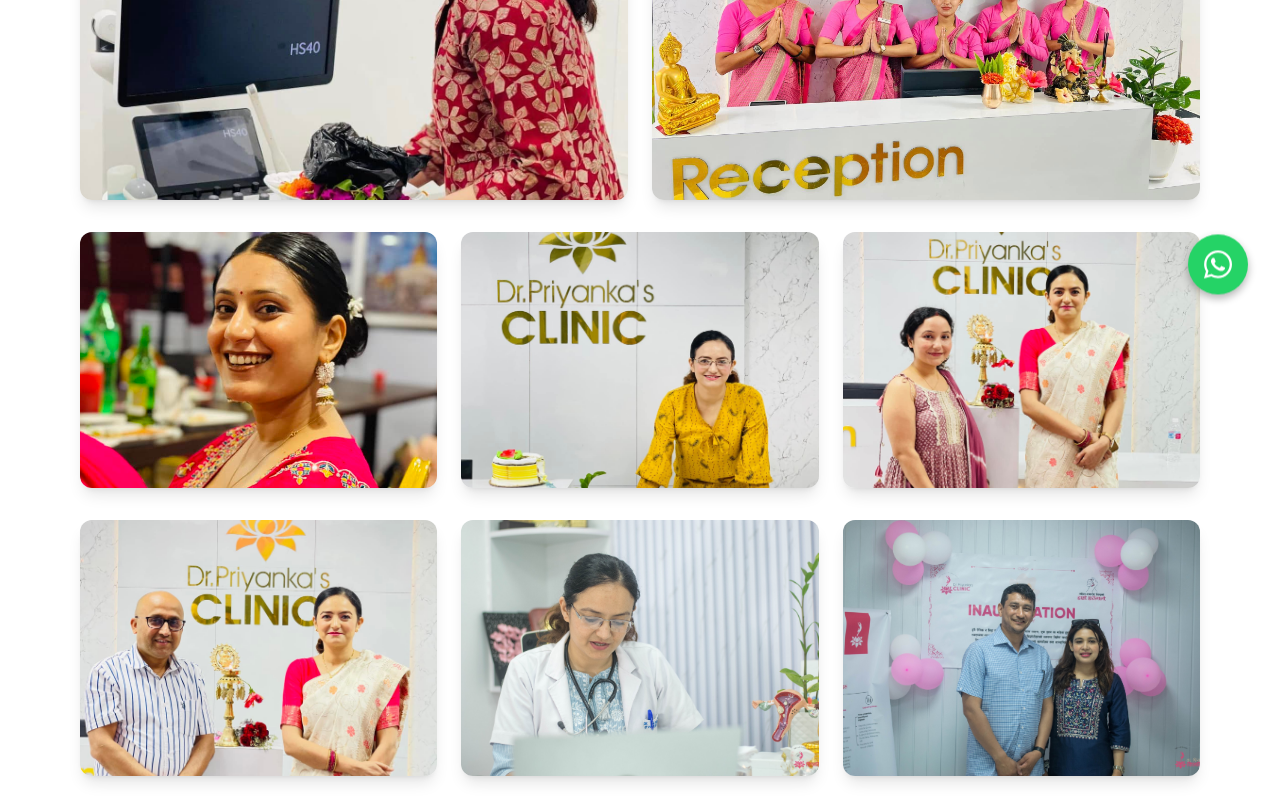
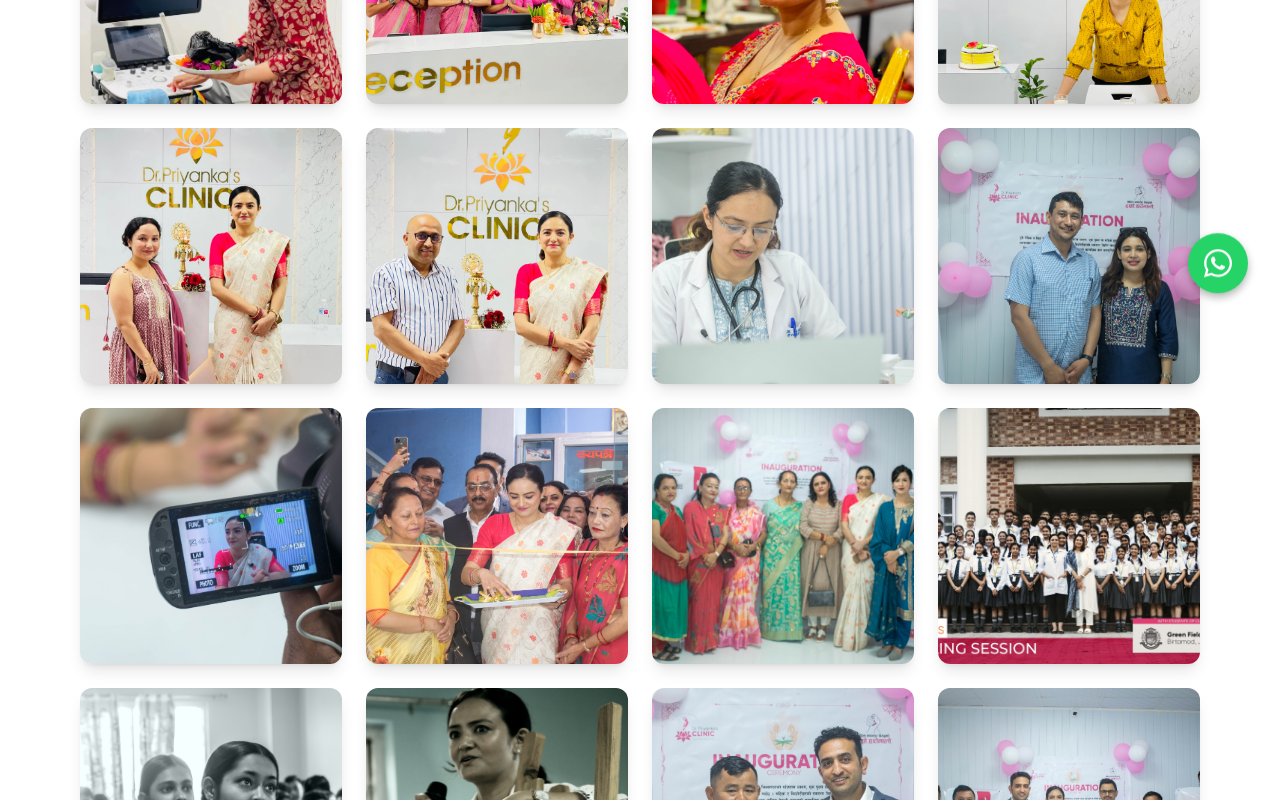
Before and after one commit to SRIYOGconsulting/drpriyankasclinic, a React (Vite) app: page /gallery in a window 1280 px wide. Shown: the part 460-1260 px from the top of the page. Built offline with nearby package versions, Linux system fonts and the light colour scheme.

Commit message:
enhanced home,service and gallery page

```diff
--- a/src/pages/Gallery.jsx
+++ b/src/pages/Gallery.jsx
@@ -21,12 +21,12 @@
   return (
     <div className="max-w-6xl mx-auto px-4 py-12">
       <nav className="text-sm text-slate-600 mb-6">Home / Photo Gallery</nav>
-      <h1 className="text-3xl md:text-4xl font-bold text-slate-900">Photo Gallery</h1>
-      <div className="mt-12 space-y-8">
-        {/* First Row - 2 images */}
-        <div className="grid grid-cols-1 sm:grid-cols-2 gap-6">
-          {files.slice(0, 2).map((f, idx) => (
-            <div key={f} className="relative group overflow-hidden rounded-xl shadow-lg hover:shadow-xl transition-shadow duration-300">
+      <h1 className="text-3xl md:text-4xl font-bold text-slate-900 mb-2">Photo Gallery</h1>
+      <p className="text-slate-600 mb-8">Explore our clinic through these beautiful moments</p>
+      <div className="mt-12">
+        <div className="grid grid-cols-1 sm:grid-cols-2 md:grid-cols-3 lg:grid-cols-4 gap-6">
+          {files.map((f, idx) => (
+            <div key={f} className="relative group overflow-hidden rounded-xl shadow-lg hover:shadow-xl transition-all duration-300">
               <button
                 type="button"
                 onClick={() => setOpenIndex(idx)}
@@ -35,50 +35,6 @@
                 <img
                   src={`/assets/gallery/${f}`}
                   alt={`Gallery image ${idx + 1}`}
-                  className="w-full h-64 sm:h-80 md:h-96 object-cover transform group-hover:scale-105 transition-transform duration-300"
-                />
-                <div className="absolute inset-0 bg-black/20 opacity-0 group-hover:opacity-100 transition-opacity duration-300 flex items-center justify-center">
-                  <span className="text-white text-lg font-medium bg-pink-600 px-4 py-2 rounded-full">View</span>
-                </div>
-              </button>
-            </div>
-          ))}
-        </div>
-
-        {/* Second Row - 3 images */}
-        <div className="grid grid-cols-1 sm:grid-cols-3 gap-6">
-          {files.slice(2, 5).map((f, idx) => (
-            <div key={f} className="relative group overflow-hidden rounded-xl shadow-lg hover:shadow-xl transition-shadow duration-300">
-              <button
-                type="button"
-                onClick={() => setOpenIndex(idx + 2)}
-                className="block w-full h-full"
-              >
-                <img
-                  src={`/assets/gallery/${f}`}
-                  alt={`Gallery image ${idx + 3}`}
-                  className="w-full h-64 object-cover transform group-hover:scale-105 transition-transform duration-300"
-                />
-                <div className="absolute inset-0 bg-black/20 opacity-0 group-hover:opacity-100 transition-opacity duration-300 flex items-center justify-center">
-                  <span className="text-white text-lg font-medium bg-pink-600 px-4 py-2 rounded-full">View</span>
-                </div>
-              </button>
-            </div>
-          ))}
-        </div>
-
-        {/* Third Row - 3 images */}
-        <div className="grid grid-cols-1 sm:grid-cols-3 gap-6">
-          {files.slice(5, 8).map((f, idx) => (
-            <div key={f} className="relative group overflow-hidden rounded-xl shadow-lg hover:shadow-xl transition-shadow duration-300">
-              <button
-                type="button"
-                onClick={() => setOpenIndex(idx + 5)}
-                className="block w-full h-full"
-              >
-                <img
-                  src={`/assets/gallery/${f}`}
-                  alt={`Gallery image ${idx + 6}`}
                   className="w-full h-64 object-cover transform group-hover:scale-105 transition-transform duration-300"
                 />
                 <div className="absolute inset-0 bg-black/20 opacity-0 group-hover:opacity-100 transition-opacity duration-300 flex items-center justify-center">
--- a/src/pages/Services.jsx
+++ b/src/pages/Services.jsx
@@ -1,4 +1,21 @@
-const Section = ({ small, title, items }) => (
+const ServiceItem = ({ service: s }) => (
+  <div className="service-box-3 text-center flex flex-col h-full">
+    <div className="service-thumb">
+      <img src={s.img} alt={s.title} className="w-full h-48 object-cover rounded-t-xl" />
+    </div>
+    <div className="px-6 pb-6 -mt-4 flex-1 flex">
+      <div className="bg-white rounded-xl shadow-sm border border-gray-100 p-5 flex flex-col w-full">
+        <h3 className="text-xl font-semibold text-slate-900">{s.title}</h3>
+        <p className="text-sm text-slate-700 mt-2">{s.desc}</p>
+        <div className="mt-auto pt-4">
+          <a href="/contact" className="inline-flex justify-center items-center w-full px-4 py-3 rounded-full border border-pink-600 text-pink-700 hover:bg-pink-50 text-sm font-medium">Book an Appointment</a>
+        </div>
+      </div>
+    </div>
+  </div>
+);
+
+const Section = ({ small, title, items, isCustomGrid = false, customLayout = false }) => (
   <section className="py-16 bg-slate-50">
     <div className="max-w-6xl mx-auto px-4">
       <div className="grid md:grid-cols-3 gap-8 items-end mb-10">
@@ -12,24 +29,60 @@
           <a href="/contact" className="inline-flex items-center bg-pink-600 hover:bg-pink-700 text-white px-5 py-3 rounded-full"><span className="mr-2 text-lg">+</span>Book an Appointment</a>
         </div>
       </div>
-      <div className="grid gap-6 sm:grid-cols-2 lg:grid-cols-3">
-        {items.map((s)=> (
-          <div key={s.title} className="service-box-3 text-center flex flex-col h-full">
-            <div className="service-thumb">
-              <img src={s.img} alt={s.title} className="w-full h-48 object-cover rounded-t-xl" />
-            </div>
-            <div className="px-6 pb-6 -mt-4 flex-1 flex">
-              <div className="bg-white rounded-xl shadow-sm border border-gray-100 p-5 flex flex-col w-full">
-                <h3 className="text-xl font-semibold text-slate-900">{s.title}</h3>
-                <p className="text-sm text-slate-700 mt-2">{s.desc}</p>
-                <div className="mt-auto pt-4">
-                  <a href="/contact" className="inline-flex justify-center items-center w-full px-4 py-3 rounded-full border border-pink-600 text-pink-700 hover:bg-pink-50 text-sm font-medium">Book an Appointment</a>
+      {isCustomGrid ? (
+        <div className="space-y-8">
+          {customLayout ? (
+            // Custom layout for Premium Care section (3-1)
+            <>
+              <div className="grid gap-6 sm:grid-cols-3">
+                {/* First three services */}
+                {items.slice(0, 3).map((s) => (
+                  <div key={s.title} className="col-span-1">
+                    <ServiceItem service={s} />
+                  </div>
+                ))}
+
+                {/* Fourth service spans all columns on small screens, single column on larger screens */}
+                <div className="col-span-3 sm:col-span-1 sm:col-start-2">
+                  <ServiceItem service={items[3]} />
                 </div>
               </div>
-            </div>
-          </div>
-        ))}
-      </div>
+            </>
+          ) : (
+            // Standard 2-3-3 layout for other sections
+            <>
+              {/* First row with 2 services centered */}
+              <div className="grid grid-cols-6 gap-6">
+                <div className="col-span-6 sm:col-start-2 sm:col-span-2">
+                  <ServiceItem service={items[0]} />
+                </div>
+                <div className="col-span-6 sm:col-span-2">
+                  <ServiceItem service={items[1]} />
+                </div>
+              </div>
+
+              {/* Next two rows with 3 services each */}
+              <div className="grid gap-6 sm:grid-cols-3">
+                {items.slice(2, 5).map((s) => (
+                  <ServiceItem key={s.title} service={s} />
+                ))}
+              </div>
+
+              <div className="grid gap-6 sm:grid-cols-3">
+                {items.slice(5).map((s) => (
+                  <ServiceItem key={s.title} service={s} />
+                ))}
+              </div>
+            </>
+          )}
+        </div>
+      ) : (
+        <div className="grid gap-6 sm:grid-cols-2 lg:grid-cols-3">
+          {items.map((s) => (
+            <ServiceItem key={s.title} service={s} />
+          ))}
+        </div>
+      )}
     </div>
   </section>
 )
@@ -101,6 +154,7 @@
         desc: 'Comprehensive programs focused on maintaining and improving overall health.'
       },
     ],
+    customLayout: true, // Flag to identify custom layout for this section
   }
 
   return (
@@ -135,9 +189,9 @@
 
       {/* Sections matching source */}
       <Section {...sec1} />
-      <Section {...sec2} />
+      <Section {...sec2} isCustomGrid={true} />
       <Section {...sec3} />
-      <Section {...sec4} />
+      <Section {...sec4} isCustomGrid={true} customLayout={true} />
     </div>
   )
 }
```
